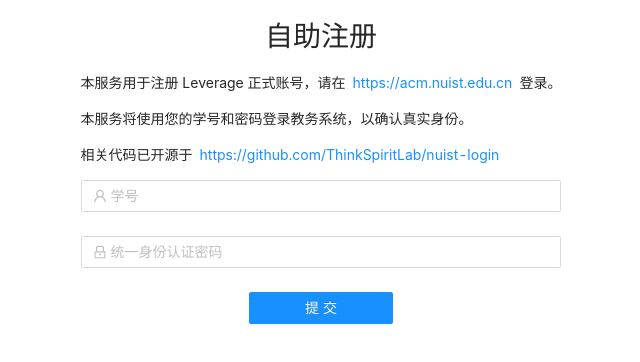
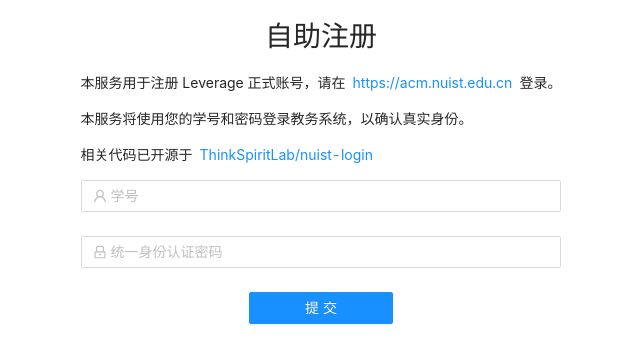
Before and after one commit to ThinkSpiritLab/nuist-login, a Next.js app: page / in a window 1280 px wide. Shown: the top 362 px of the page, without its empty margins (319-959 px from the left). Built offline with nearby package versions, Linux system fonts and the light colour scheme.

Commit message:
fix introduction

```diff
--- a/src/pages/index.tsx
+++ b/src/pages/index.tsx
@@ -7,18 +7,12 @@
 import type { UserInfo } from "../info";
 import Head from "next/head";
 
-const ALink: React.FC<{ href: string }> = ({ href }: { href: string }) => {
-    return (
-        <a href={href} style={{ margin: "0 0.5em" }}>
-            {href}
-        </a>
-    )
-}
-
 const Index: React.FC = () => {
     useEffect(() => {
         console.log("欢迎关注 ThinkSpirit 开发组", "https://github.com/ThinkSpiritLab");
-    }, [])
+        console.log("欢迎关注 ThinkSpirit 开发组", "https://github.com/ThinkSpiritLab");
+        console.log("欢迎关注 ThinkSpirit 开发组", "https://github.com/ThinkSpiritLab");
+    }, []);
 
     type Account = { username: string, password: string };
 
@@ -62,7 +56,7 @@
             const res = await axios.post<RegisterRes>("./api/register", { nickname, ojPassword, ...account });
             if (res.data.code === 1001) {
                 const location = res.data.data.location;
-                setTimeout(() => { window.location.href = location }, 3000)
+                setTimeout(() => { window.location.href = location }, 1200)
             }
             setStep(3);
         } catch (e) {
@@ -73,6 +67,9 @@
             setLoading(false);
         }
     }, [account])
+
+    const OJ_HREF = "https://acm.nuist.edu.cn";
+    const REPO_HREF = "https://github.com/ThinkSpiritLab/nuist-login";
 
     return (
         <>
@@ -86,15 +83,15 @@
                     </h1>
                     <p>
                         本服务用于注册 Leverage 正式账号，请在
-                    <ALink href="https://acm.nuist.edu.cn" />
-                    登录。
+                        <a href={OJ_HREF} style={{ margin: "0 0.5em" }}>{OJ_HREF}</a>
+                        登录。
                     </p>
                     <p>
                         本服务将使用您的学号和密码登录教务系统，以确认真实身份。
                     </p>
                     <p>
                         相关代码已开源于
-                    <ALink href="https://github.com/ThinkSpiritLab/nuist-login" />
+                        <a href={REPO_HREF} style={{ margin: "0 0.5em" }}>ThinkSpiritLab/nuist-login</a>
                     </p>
 
                     <Form
```
